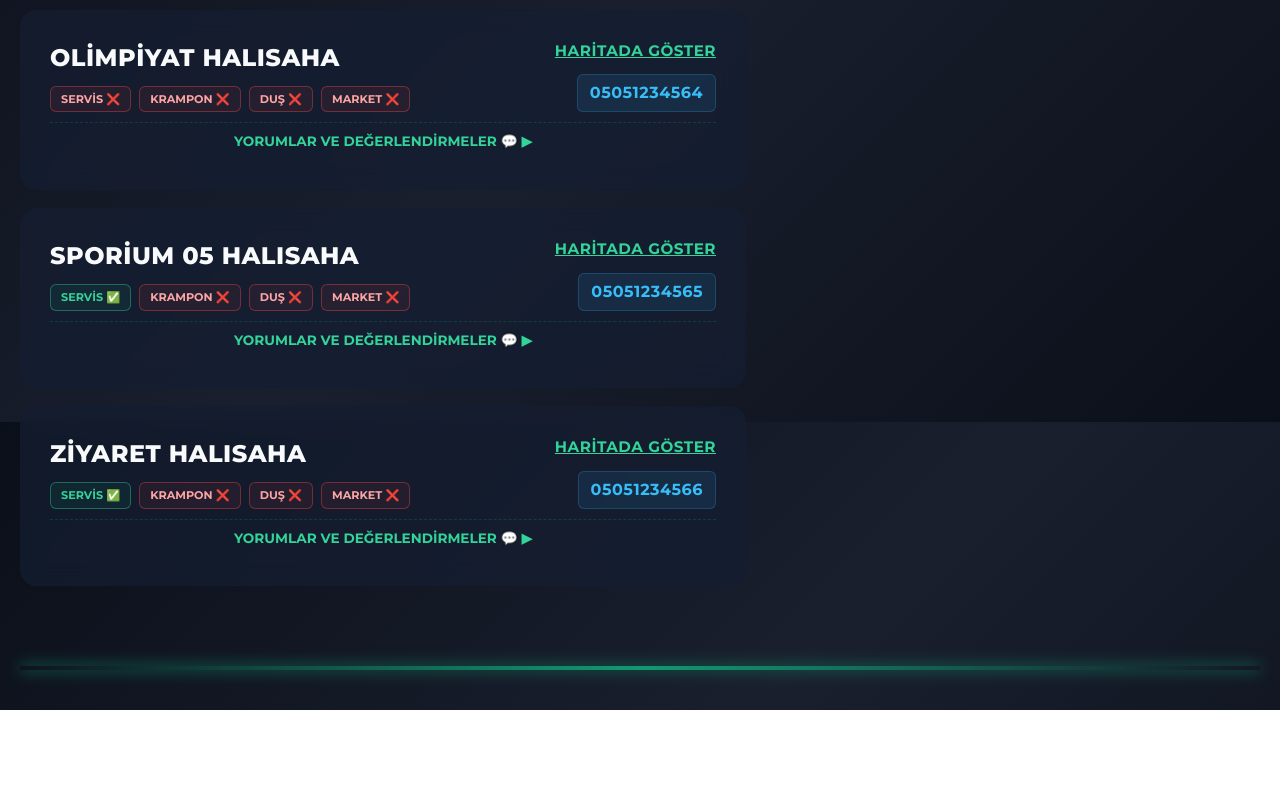
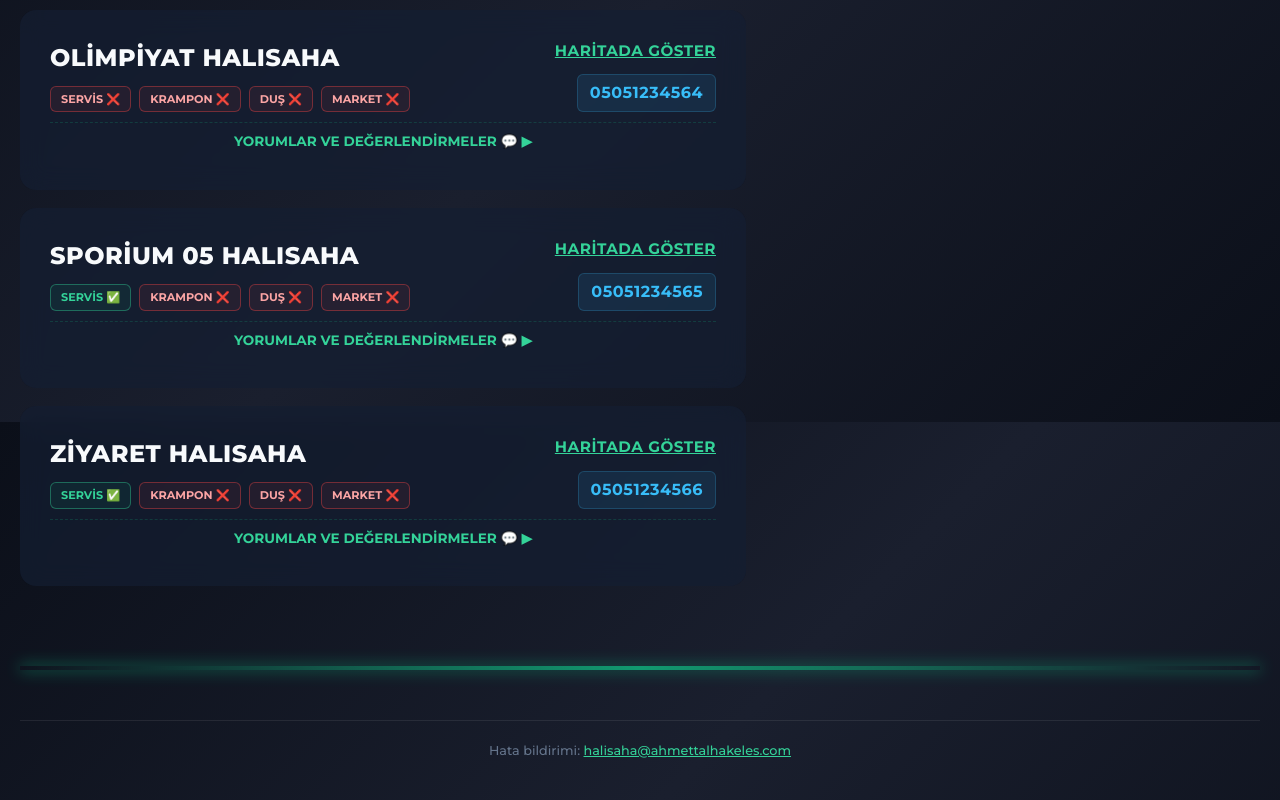
Before and after one commit to ahmettalhakeles/halisaha, a website: page public/index.html in a window 1280 px wide. Shown: the part 1178-1978 px from the top of the page. Before the commit the page ends 1888 px from the top, so only its background shows below. Drawn offline with nearby package versions, Linux system fonts and the light colour scheme; no server answers.

Commit message:
add: error report email footer

```diff
--- a/public/index.html
+++ b/public/index.html
@@ -1169,6 +1169,9 @@
         </div>
     </div>
 
+    <div style="text-align:center;padding:20px;margin-top:30px;border-top:1px solid rgba(255,255,255,0.08);font-size:0.8rem;color:var(--text-muted);">
+        Hata bildirimi: <a href="mailto:halisaha@ahmettalhakeles.com" style="color:var(--neon-green);text-decoration:underline;">halisaha@ahmettalhakeles.com</a>
+    </div>
     <script src="js/constants.js"></script>
     <script src="js/auth.js"></script>
     <script src="js/business.js"></script>
```
